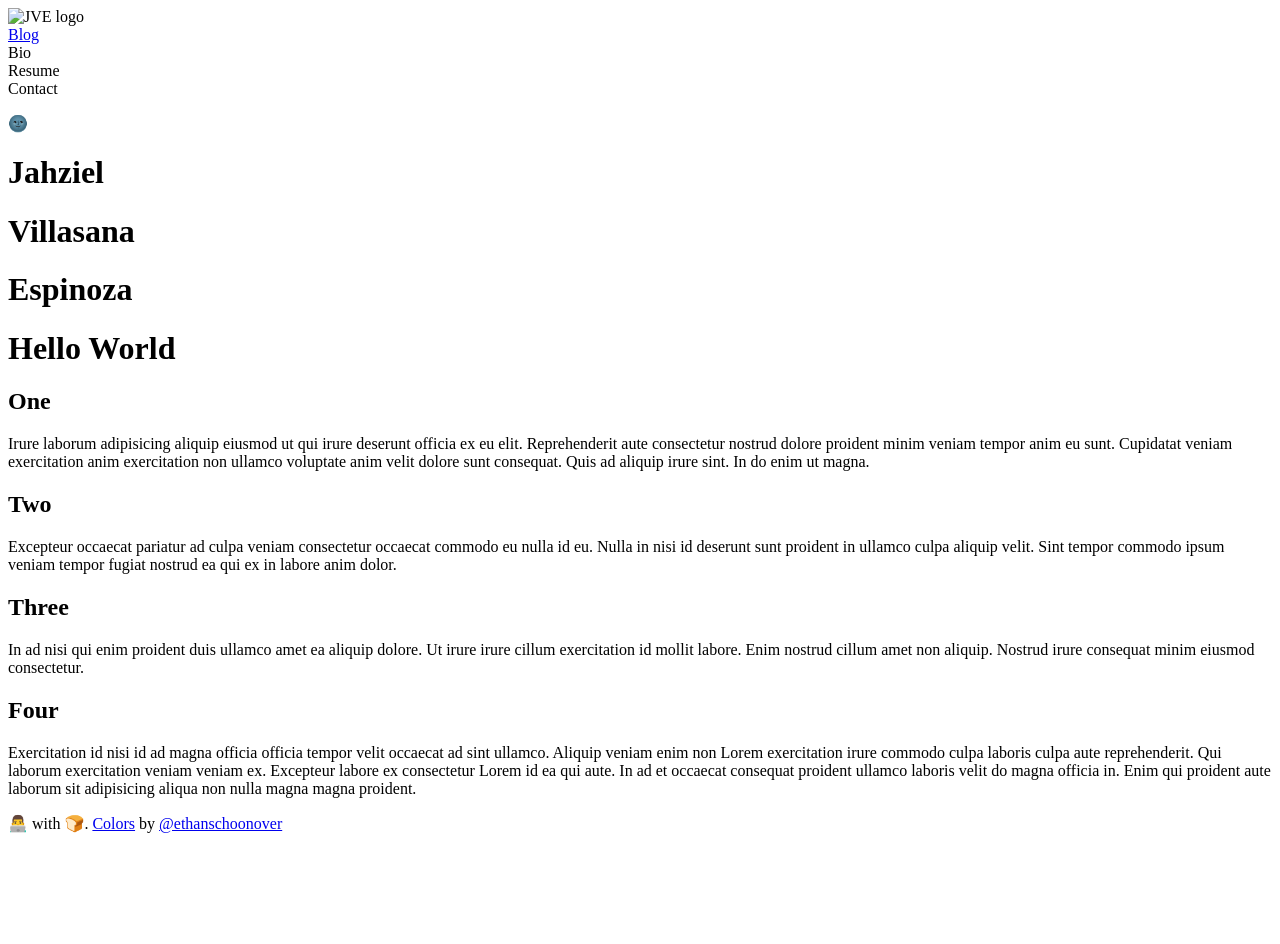
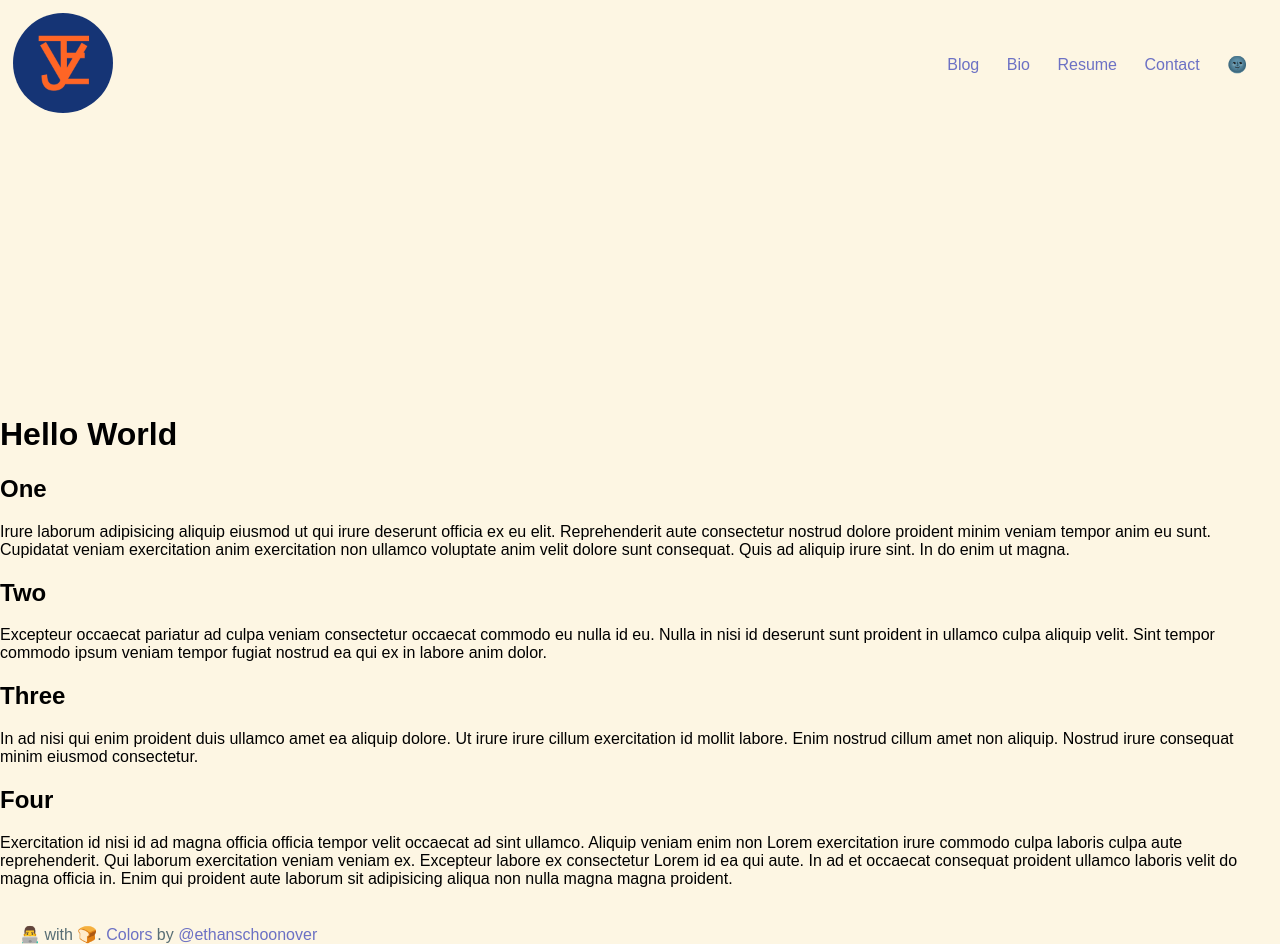
Before and after one commit to jahzielv/jahzielv.github.io, a Jekyll site: the page built from _posts/2019-01-17-myfirstpost.md, in a window 1280 px wide. Built offline with Jekyll 4.4.1, drawn with Linux system fonts in a browser that asks for light colours; before the commit the page ends 900 px from its top, so only the background shows below that.

Commit message:
ONE more try

```diff
--- a/_layouts/post.html
+++ b/_layouts/post.html
@@ -7,20 +7,20 @@
         <!-- Homepage CSS -->
         <link
             rel="stylesheet"
-            href="../style.css"
+            href="/style.css"
             type="text/css"
             media="screen, projection"
         />
-        <link rel="icon" href="../assets/favicon.ico" />
+        <link rel="icon" href="/assets/favicon.ico" />
     </head>
     <body>
         <div id="page-container">
             <div id="header">
                 <div class="header-item">
-                    <img id="jve-logo" src="../assets/jve-logo.jpg" alt="JVE logo" />
+                    <img id="jve-logo" src="/assets/jve-logo.jpg" alt="JVE logo" />
                 </div>
                 <nav class="nav-menu">
-                    <div id="link-blog"><a href="../blog.html">Blog</a></div>
+                    <div id="link-blog"><a href="/blog.html">Blog</a></div>
                     <div id="link-bio"><a>Bio</a></div>
                     <div id="link-resume"><a>Resume</a></div>
                     <div id="link-contact"><a>Contact</a></div>
@@ -39,7 +39,7 @@
 
             {{ content }}
         </div>
-        <script src="../index.js"></script>
+        <script src="/index.js"></script>
     </body>
     <footer class="footer">
         <div class="footerText">
```
